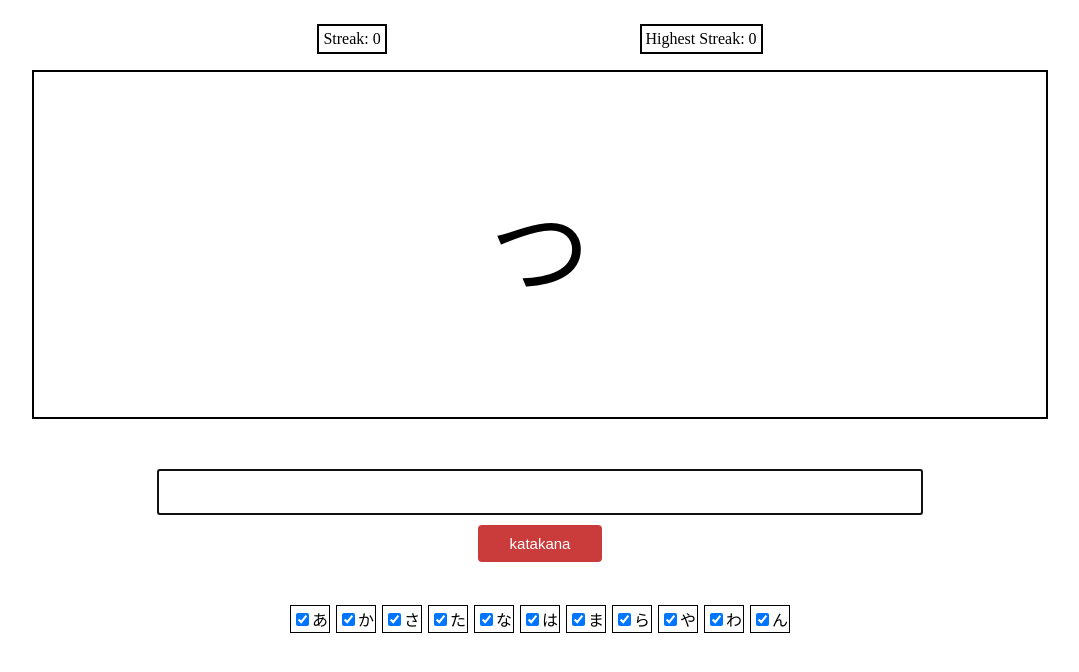
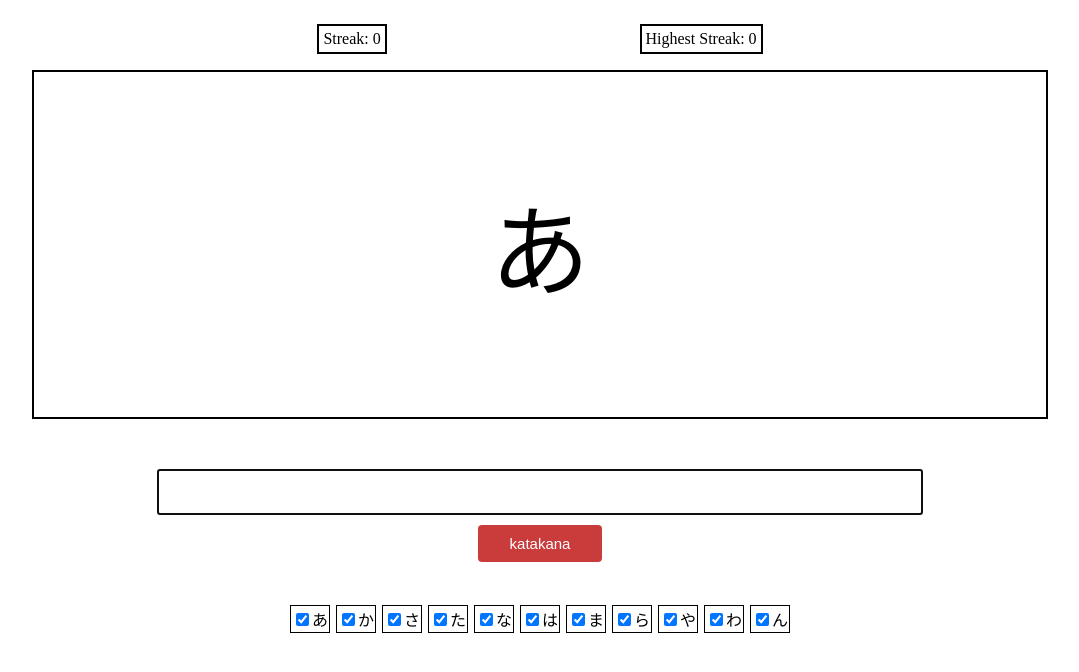
Before and after one commit to cubemer/kana-practice, a React (Create React App) app: page / in a window 1280 px wide. Shown: the top 672 px of the page, without its empty margins (100-1179 px from the left). Built offline with nearby package versions, Linux system fonts and the light colour scheme.

Commit message:
Set allow for removing kana groups
When the app loads, all the kana are selected, it now has the ability to remove certain kana groups or add them back.

```diff
--- a/src/App.js
+++ b/src/App.js
@@ -7,9 +7,6 @@ import Checkbox from './components/Checkbox/Checkbox';
 
 const HIRAGANA = ['あいうえお', 'かきくけこ', 'がぎぐげご', 'さしすせそ', 'ざじずぜぞ', 'たちつてと', 'だぢづでど', 'なにぬねの', 'はひふへほ', 'ばびぶべぼ', 'ぱぴぷぺぽ', 'まみむめも', 'らりるれろ', 'やゆよ', 'わを', 'ん']
 const KATAKANA = ['アイウエオ', 'カキクケコ', 'ガギグゲゴ', 'サシスセソ', 'ザジズゼゾ', 'タチツテト', 'ダヂヅデド', 'ナニヌネノ', 'ハヒフヘホ', 'バビブベボ', 'パピプペポ', 'マミムメモ', 'ラリルレロ', 'ヤユヨ', 'ワヲ', 'ン']
-const KANA = HIRAGANA.reduce((accumulator, current) => (
-  accumulator += current
-))
 const ROMAJI = [
           'a',  'i',   'u',   'e',  'o',
           'ka', 'ki',  'ku',  'ke', 'ko',
@@ -30,7 +27,7 @@ const OPTIONS = ['あ', 'か', 'さ', 'た', 'な', 'は', 'ま', 'ら', 'や',
 
 class App extends React.Component {
   state = {
-    kana: Math.floor(Math.random() * KANA.length),
+    kanaIndex: 0,
     answer: '',
     correct: false,
     hiragana: true,
@@ -39,24 +36,33 @@ class App extends React.Component {
     checkboxes: OPTIONS.reduce((options, option) => ({
       ...options,
       [option]: true
-    }), {})
+    }), {}),
+    kana: ''
   }
 
   componentDidMount() {
     console.log(HIRAGANA);
-    console.log(KANA.length);
+    console.log(this.state.kana.length);
+    this.setState({
+      kana: HIRAGANA.reduce((accumulator, current) => (
+        accumulator += current
+      ))
+    })
+    this.setState({
+      kanaIndex: Math.floor(Math.random() * this.state.kana.length)
+    })
   }
 
   componentDidUpdate() {
-    if (this.state.answer.length === ROMAJI[this.state.kana].length && this.state.answer !== ROMAJI[this.state.kana]) {
+    if (this.state.answer.length === ROMAJI[this.state.kanaIndex].length && this.state.answer !== ROMAJI[this.state.kanaIndex]) {
       this.setState({
         counter: 0,
         answer: ''
       })
     }
-    if (this.state.answer === ROMAJI[this.state.kana]) {
+    if (this.state.answer === ROMAJI[this.state.kanaIndex]) {
       this.setState((prevState) => ({
-        kana: Math.floor(Math.random() * 46),
+        kanaIndex: Math.floor(Math.random() * 46),
         answer: '',
         counter: prevState.counter + 1
       }))
@@ -105,8 +111,8 @@ class App extends React.Component {
     return (
       <div>
         { this.state.hiragana
-          ? <Display randomKana={KANA[this.state.kana]} counter={this.state.counter} highScore={this.state.max}/>
-          : <Display randomKana={KANA[this.state.kana]} counter={this.state.counter} highScore={this.state.max}/>
+          ? <Display randomKana={this.state.kana[this.state.kanaIndex]} counter={this.state.counter} highScore={this.state.max}/>
+          : <Display randomKana={this.state.kana[this.state.kanaIndex]} counter={this.state.counter} highScore={this.state.max}/>
         }
         <Input changed={this.answerHandler} value={this.state.answer} />
         <div className='Button'>
```
